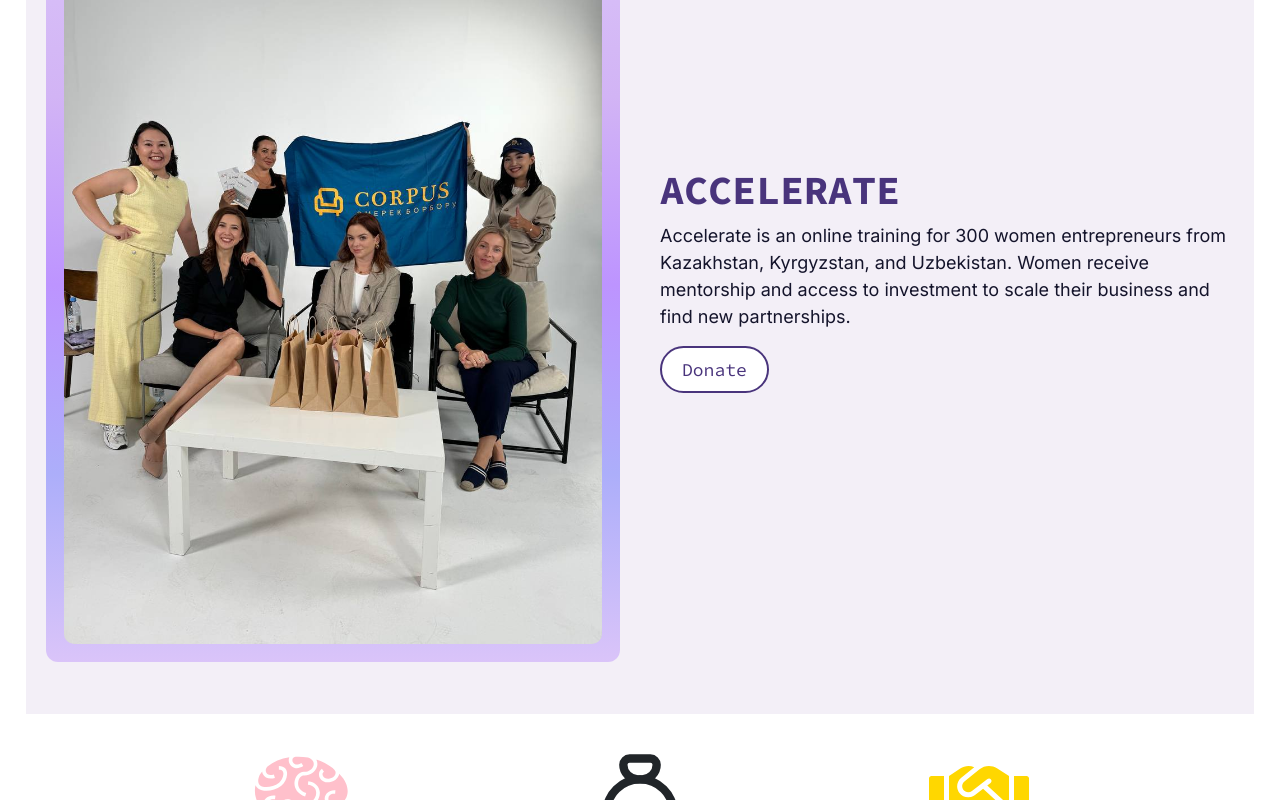
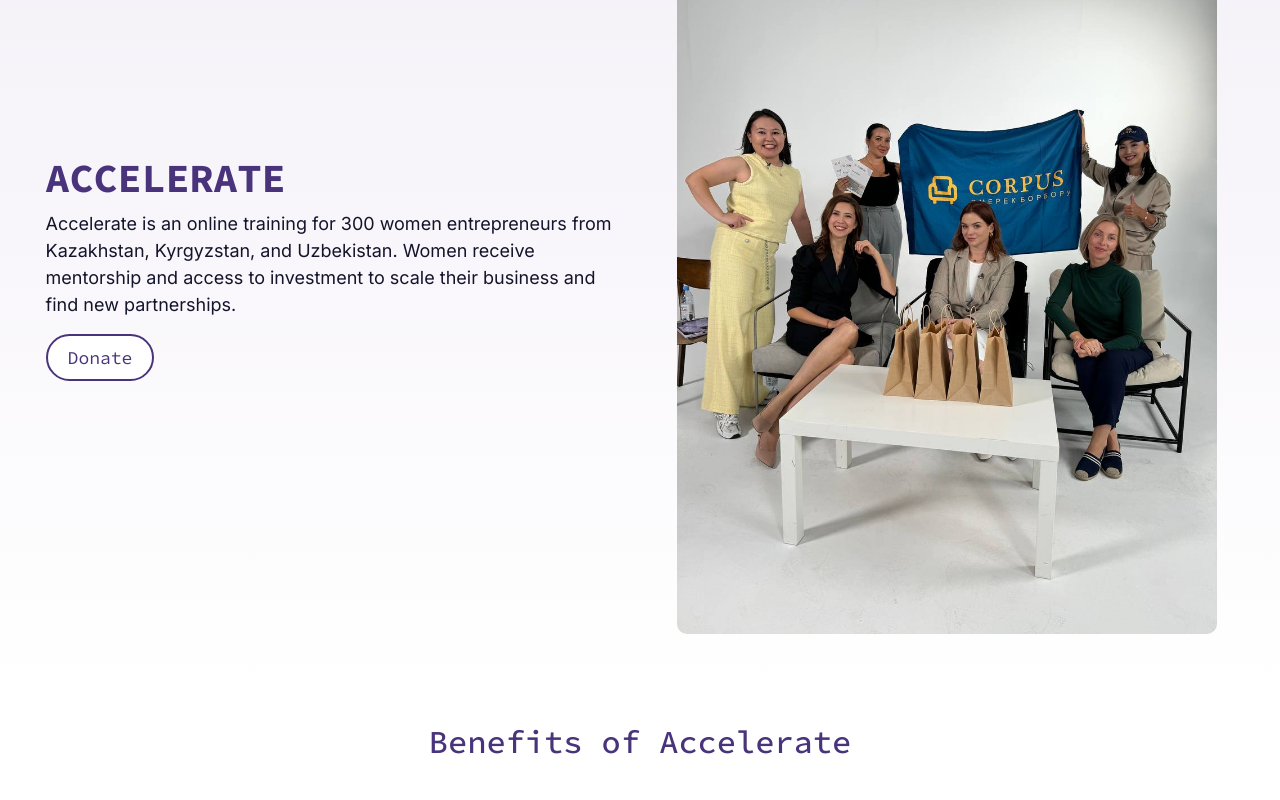
Before and after one commit to MileyNg/GirlsPowerFund, a React (Create React App) app in the folder app/: page /programs/entrepreneurship in a window 1280 px wide. Shown: the part 220-1020 px from the top of the page. Built offline with nearby package versions, Linux system fonts and the light colour scheme.

Commit message:
fix entrepreneurship page

```diff
--- a/app/src/components/languages.js
+++ b/app/src/components/languages.js
@@ -145,6 +145,7 @@ const resources = {
       codingbootcamp5:
         "young women participants have benefitted from our hackathons, STEM bootcamp and trainings",
       codingbootcamp6: "Interested in Owning Your Own Business?",
+      entrepreneurshiptitle: "Benefits of Accelerate",
       entrepreneurship1title: "Make Money",
       entrepreneurship1:
         "You will gain access to investments to scale your business and find new partnerships.",
@@ -311,6 +312,7 @@ const resources = {
         "700 junge Frauen haben von unseren Hackathons, STEM-Bootcamps und Trainings profitiert",
       codingbootcamp6:
         "Interessiert daran, dein eigenes Unternehmen zu führen?",
+      entrepreneurshiptitle: "Vorteile des Programms",
       entrepreneurship1title: "Geld verdienen",
       entrepreneurship1:
         "Sie erhalten Zugang zu Investitionen, um Ihr Geschäft auszubauen und neue Partnerschaften zu finden.",
@@ -476,6 +478,7 @@ const resources = {
       codingbootcamp5:
         "700 участниц получили пользу от наших хакатонов, STEM-буткемпов и тренингов.",
       codingbootcamp6: "Интересуетесь созданием собственного бизнеса?",
+      entrepreneurshiptitle: "Преимущества программы",
       entrepreneurship1title: "Заработать деньги",
       entrepreneurship1:
         "Вы получите доступ к инвестициям для масштабирования вашего бизнеса и нахождения новых партнерств.",
--- a/app/src/pages/programs/Entrepreneurship.js
+++ b/app/src/pages/programs/Entrepreneurship.js
@@ -16,14 +16,14 @@ function Entrepreneurship() {
   const { t } = useTranslation();
 
   const accelerate = {
-    background: "background-purple",
+    background: "",
     title: t("home9title"),
     text: t("home9"),
     href: "/donate",
     buttonText: t("donate"),
     image: Grouppic,
     alt: "Entrepreneurship",
-    borderImage: "image-border-gradient",
+    borderImage: "",
   };
   const join = {
     background: "",
@@ -47,7 +47,10 @@ function Entrepreneurship() {
 
   return (
     <div>
-      <ImageText data={accelerate} />
+      <div className="background-gradient">
+        <TextImage data={accelerate} />
+      </div>
+      <Quote text={t("entrepreneurshiptitle")} />
       <CardsBenefits />
       <Quote text={t("codingbootcamp5title")} />
       <TextImage data={join} />
```
